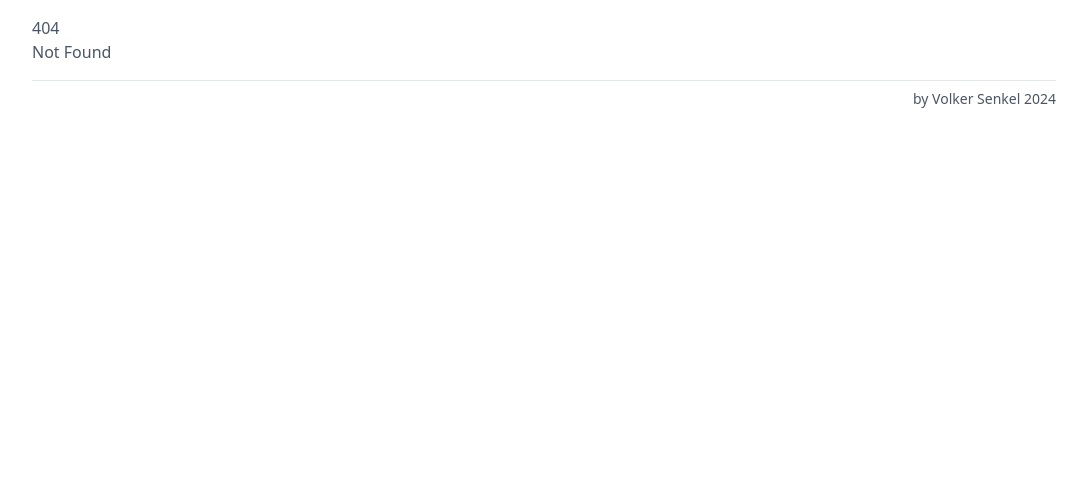
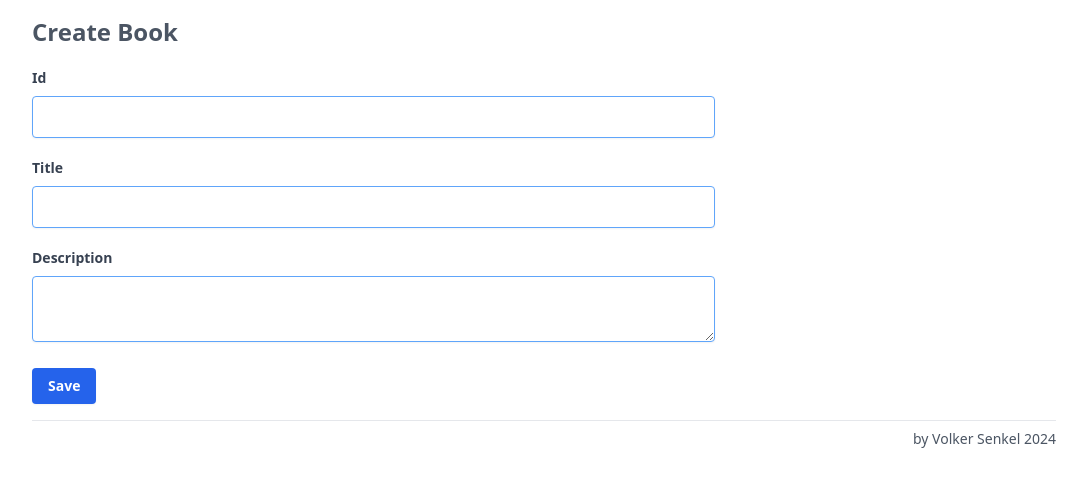
Before and after one commit to dead-end/gh-trainer-dev, a SvelteKit app: page /books/create in a window 1280 px wide. Before the commit this address had no page. Shown: the top 486 px of the page, without its empty margins (96-1183 px from the left). Built offline with nearby package versions, Linux system fonts and the light colour scheme.

Commit message:
added first create form

```diff
--- /dev/null
+++ b/src/routes/books/create/+page.svelte
@@ -0,0 +1,45 @@
+<script lang="ts">
+	import Button from '$lib/components/layout/Button.svelte';
+	import Input from '$lib/components/form/Input.svelte';
+	import Area from '$lib/components/form/Area.svelte';
+	import Form from '$lib/components/form/Form.svelte';
+	import Container from '$lib/components/layout/Container.svelte';
+	import Buttons from '$lib/components/layout/Buttons.svelte';
+	import PageHeader from '$lib/components/layout/PageHeader.svelte';
+	import { validateEmpty } from '$lib/utils/validate';
+	import { goto } from '$app/navigation';
+	import { base } from '$app/paths';
+
+	let id = $state('');
+	let idError = $state('');
+
+	let title = $state('');
+	let titleError = $state('');
+
+	let description = $state('');
+	let descriptionError = $state('');
+
+	const onClick = () => {
+		idError = validateEmpty(id);
+		titleError = validateEmpty(title);
+		descriptionError = validateEmpty(description);
+
+		if (!idError && !titleError && !descriptionError) {
+			console.log('id', id, 'title:', title, 'description:', description);
+			goto(`${base}/books`);
+		}
+	};
+</script>
+
+<Container>
+	<PageHeader header="Create Book" />
+	<Form>
+		<Input id="id" label="Id" bind:value={id} error={idError} type="text" />
+		<Input id="title" label="Title" bind:value={title} error={titleError} type="text" />
+		<Area id="description" label="Description" bind:value={description} error={descriptionError} />
+	</Form>
+
+	<Buttons>
+		<Button label="Save" {onClick} />
+	</Buttons>
+</Container>
```
